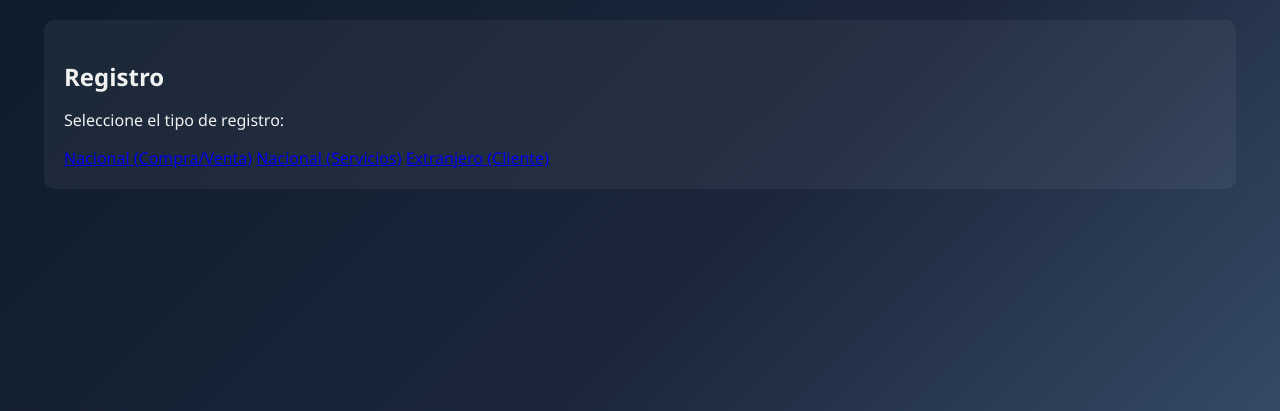
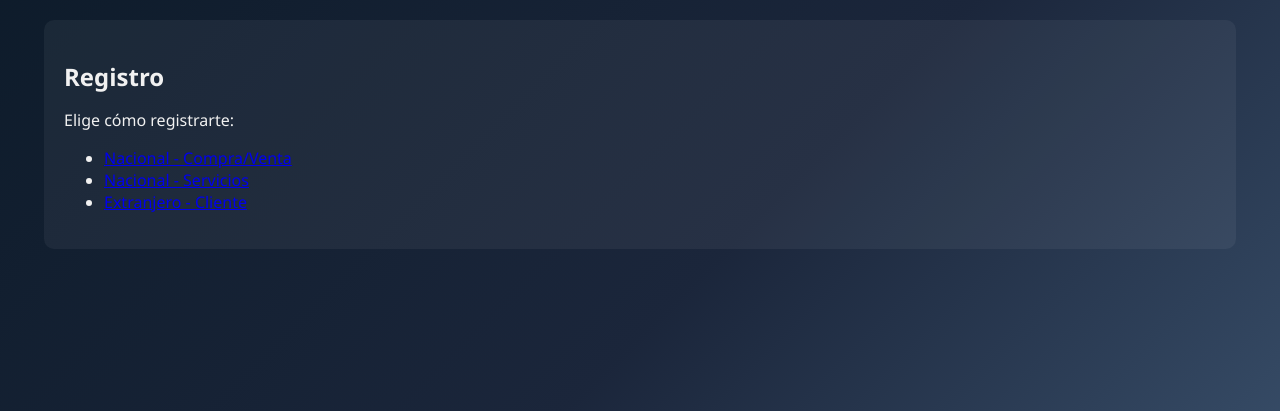
Before and after one commit to crhistopher09ponce04-art/Window-Shopping, a Flask app: page /register_router in a window 1280 px wide. Shown: the part 65-476 px from the top of the page. Run offline with Flask 3, Linux system fonts and the light colour scheme.

Commit message:
Update register_router.html

```diff
--- a/templates/register_router.html
+++ b/templates/register_router.html
@@ -1,8 +1,10 @@
 {% extends "base.html" %}
 {% block content %}
-<h2>Registro</h2>
-<p>Seleccione el tipo de registro:</p>
-<a class="btn" href="{{ url_for('register', nac='nacional', tipo='compra_venta') }}">Nacional (Compra/Venta)</a>
-<a class="btn" href="{{ url_for('register', nac='nacional', tipo='servicios') }}">Nacional (Servicios)</a>
-<a class="btn" href="{{ url_for('register', nac='extranjero', tipo='compra_venta') }}">Extranjero (Cliente)</a>
+<h2>{{ t("Registro","Register","註冊") }}</h2>
+<p>{{ t("Elige cómo registrarte:","Choose how to register:","選擇註冊方式:") }}</p>
+<ul>
+    <li><a href="{{ url_for('register', nac='nacional', tipo='compra_venta') }}">{{ t("Nacional - Compra/Venta","National - Trade","國內 - 買賣") }}</a></li>
+    <li><a href="{{ url_for('register', nac='nacional', tipo='servicios') }}">{{ t("Nacional - Servicios","National - Services","國內 - 服務") }}</a></li>
+    <li><a href="{{ url_for('register', nac='extranjero', tipo='compra_venta') }}">{{ t("Extranjero - Cliente","Foreign - Client","國外 - 客戶") }}</a></li>
+</ul>
 {% endblock %}
```
